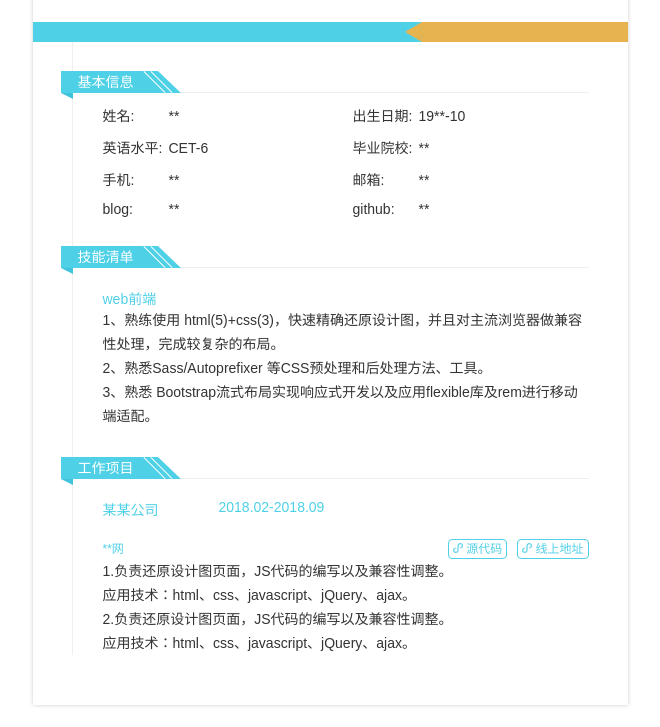
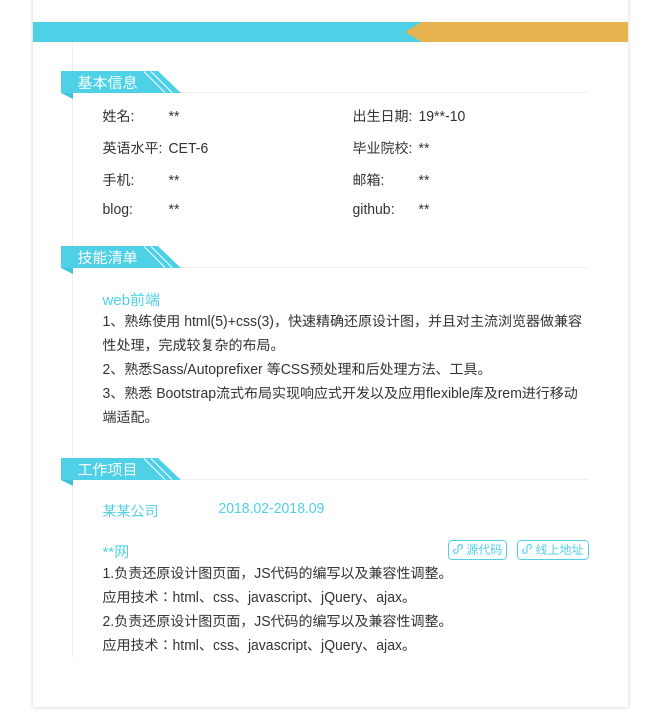
Before and after one commit to alex3347/Resume, a website: page index.html in a window 1280 px wide. Shown: the part 108-835 px from the top of the page, without its empty margins (310-970 px from the left). Drawn offline with Linux system fonts and the light colour scheme.

Commit message:
modify css

```diff
--- a/src/scss/style.scss
+++ b/src/scss/style.scss
@@ -99,7 +99,7 @@ body {
               width:120px;
               height:28px;
               background: url("../img/titleBac.png") 0 0 no-repeat;
-              font-size: 14px;
+              font-size: 15px;
               color: #fff;
               position: absolute;
               bottom:-7px;
@@ -115,7 +115,7 @@ body {
           padding-left: 30px;
           .basicInfoItem{
               float: left;
-              width:220px;
+              width:230px;
               margin-top: 12px;
               font-size: 14px;
               color: #333;
@@ -126,10 +126,10 @@ body {
               }
           }
           .basicInfoItem:nth-child(2n){
-              padding-left: 30px;
+              padding-left: 20px;
           }
           .skillTitle{
-              font-size: 14px;
+              font-size: 15px;
               color: #4ed0e6;
               margin-top: 20px;
           }
@@ -158,6 +158,7 @@ body {
               margin-top: 20px;
               .projectName{
                   float: left;
+                  font-size: 15px;
               }
               .projectLink{
                   float: right;
@@ -183,6 +184,9 @@ body {
                   }
               }
           }
+        .projectTitleSpecial{
+          margin-top: 5px;
+        }
           .projectDescribe{
               font-size: 14px;
               color: #333;
```
Also changed, not shown: src/css/style.css.
